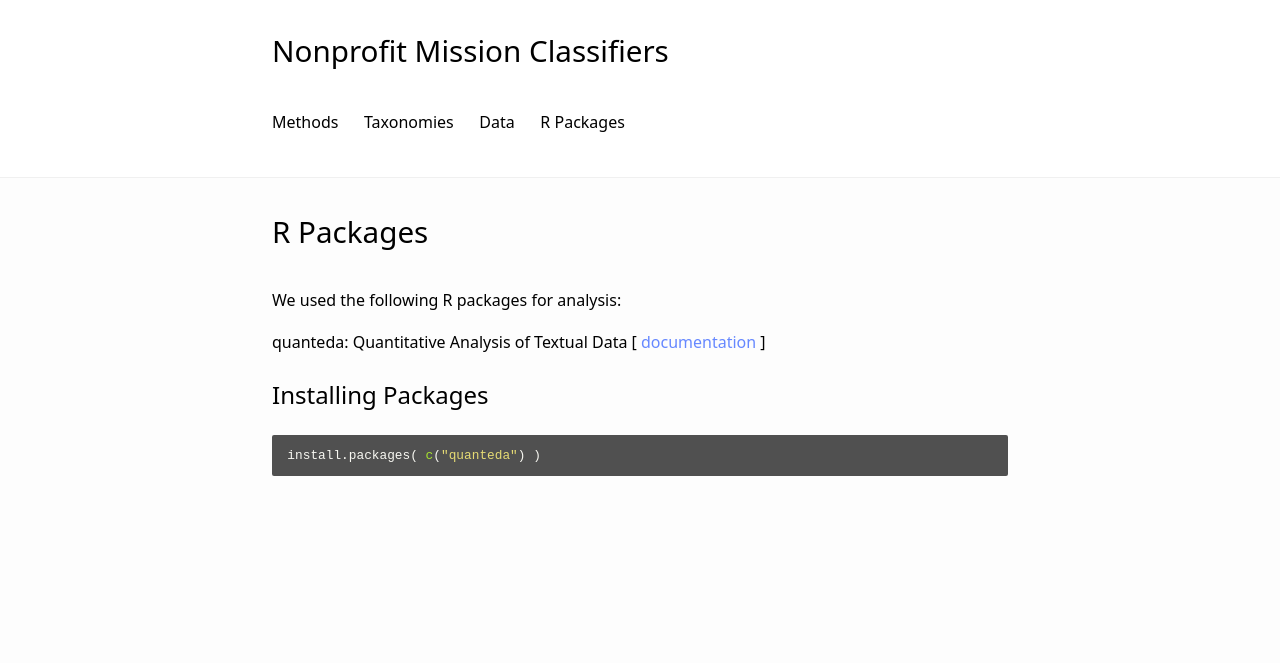
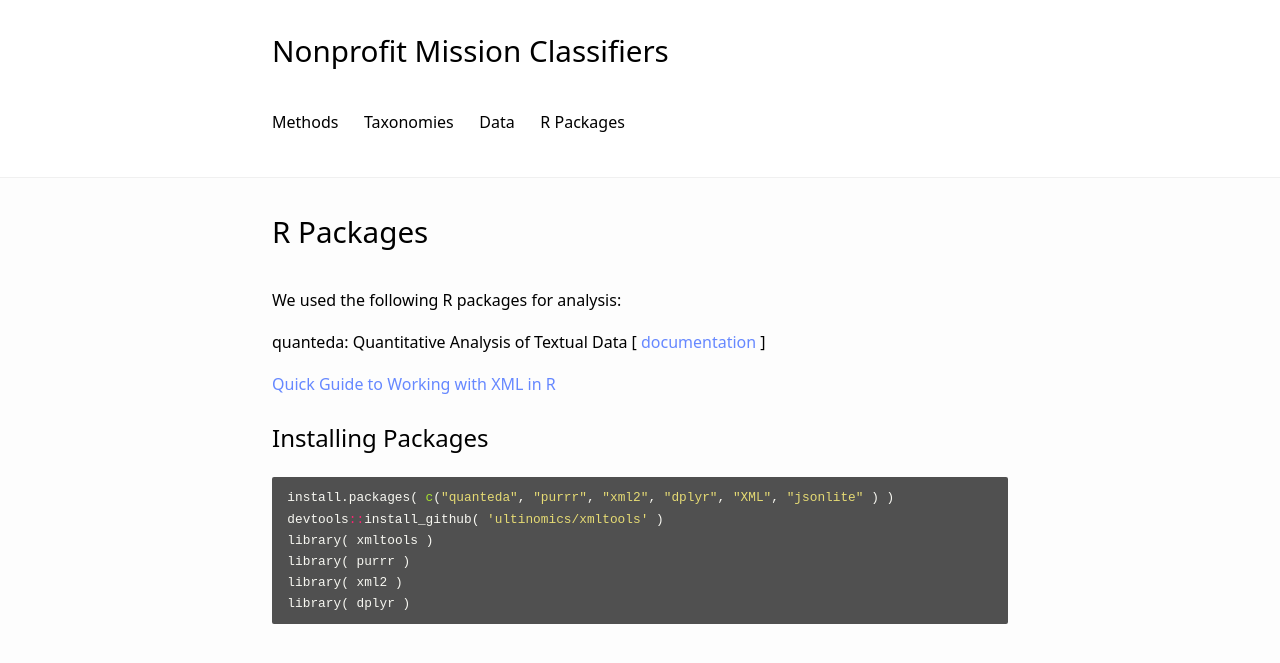
Before and after one commit to Nonprofit-Open-Data-Collective/machine_learning_mission_codes, a Jekyll site: the page built from docs/packages.md, in a window 1280 px wide. Shown: the top 663 px of the page. Built offline with Jekyll 4.4.1, drawn with Linux system fonts in a browser that asks for light colours; our own code applies the rules of GitHub Pages for plain Markdown files.

Commit message:
Update packages.md

````diff
--- a/docs/packages.md
+++ b/docs/packages.md
@@ -8,11 +8,16 @@ We used the following R packages for analysis:
 **quanteda**: Quantitative Analysis of Textual Data [ [documentation](https://quanteda.io/index.html) ]
 
 
-
+[Quick Guide to Working with XML in R](Quick_Guide_to_XML_in_R.html)
 
 
 ## Installing Packages
 
 ```r
-install.packages( c("quanteda") )
+install.packages( c("quanteda", "purrr", "xml2", "dplyr", "XML", "jsonlite" ) )
+devtools::install_github( 'ultinomics/xmltools' )
+library( xmltools )
+library( purrr )
+library( xml2 )
+library( dplyr )
 ```
````
